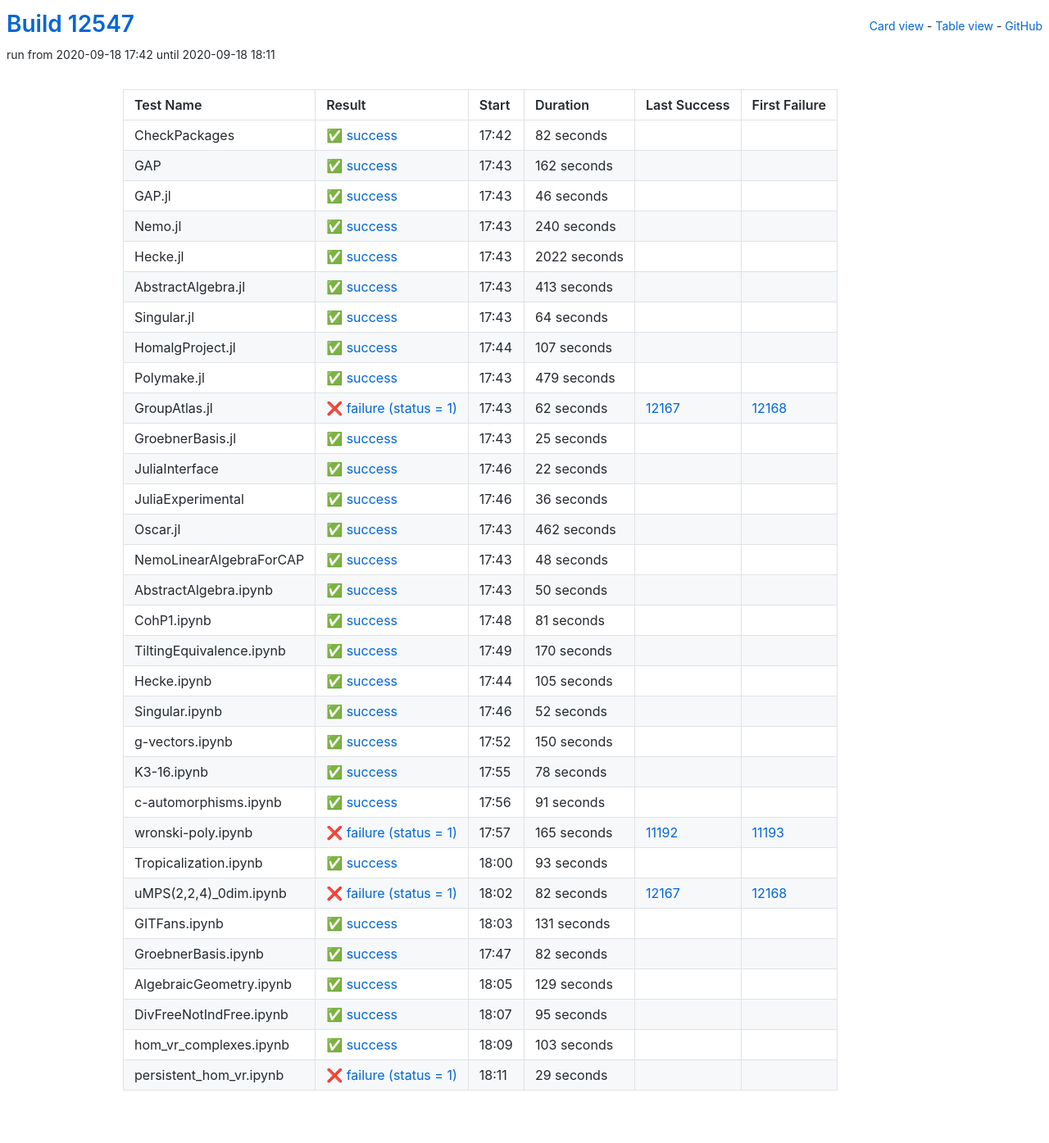
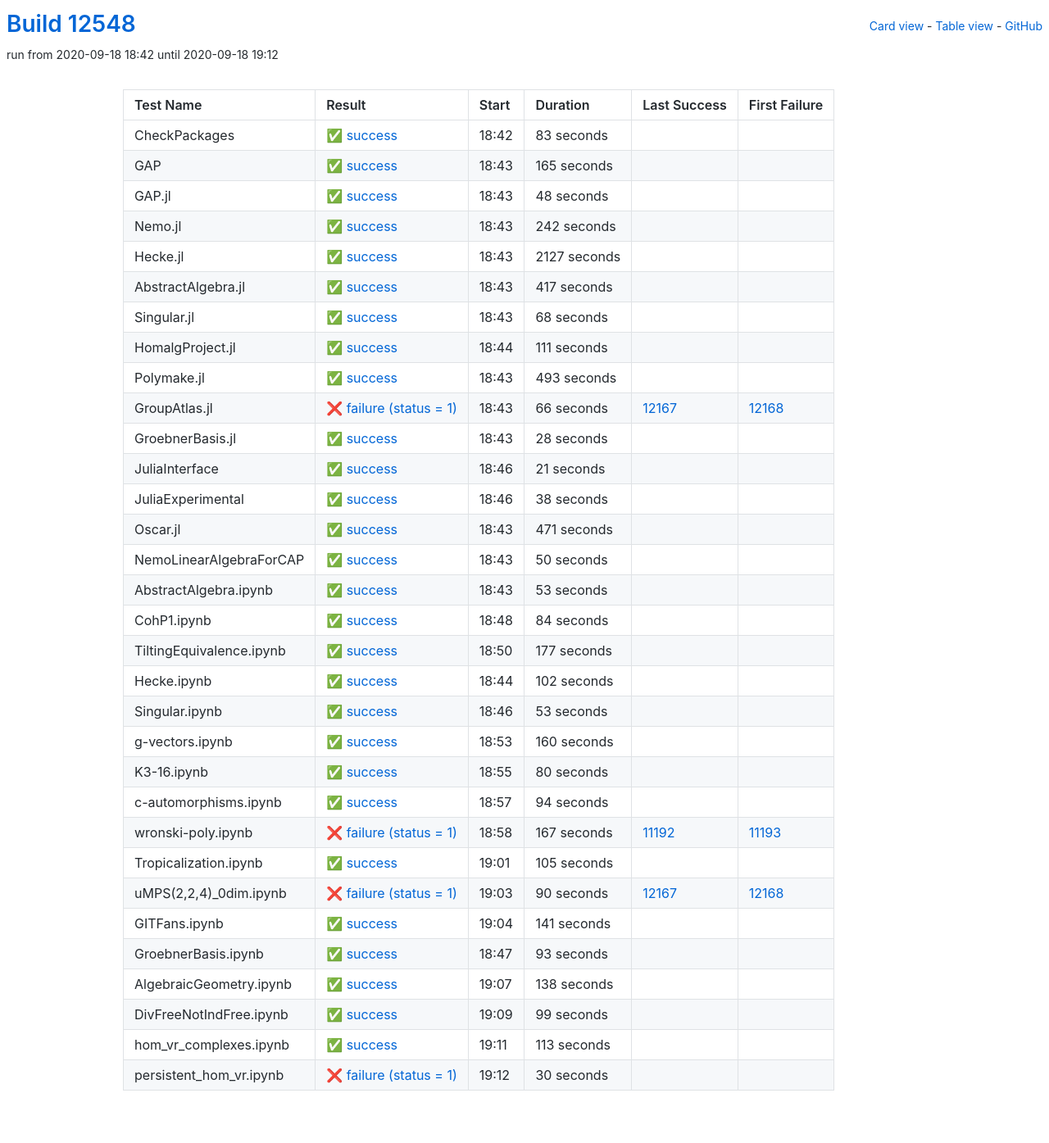
Before and after one commit to oscar-system/oscar-ci-status, a Jekyll site: the page built from table.html, in a window 1280 px wide. Shown: the whole page at 82% size. Built offline with Jekyll 4.4.1, drawn with Linux system fonts in a browser that asks for light colours.

Commit message:
Build #12548

```diff
--- a/_data/ci.yml
+++ b/_data/ci.yml
@@ -1,6 +1,6 @@
 ---
-build: 12547
-build_url: https://oscarci.mathematik.uni-kl.de/job/oscar/12547/
+build: 12548
+build_url: https://oscarci.mathematik.uni-kl.de/job/oscar/12548/
 job: oscar
 organization: oscar-system
 repo: oscar-ci-status
@@ -8,176 +8,32 @@ repourl: https://github.com/oscar-system/oscar-ci-status
 tests:
 - name: CheckPackages
   id: checkpackages
-  log: https://oscarci.mathematik.uni-kl.de/job/oscar/12547/artifact/logs/build-12547/CheckPackages.log
-  start: 2020-09-18 17:42
+  log: https://oscarci.mathematik.uni-kl.de/job/oscar/12548/artifact/logs/build-12548/CheckPackages.log
+  start: 2020-09-18 18:42
   success: true
   exitcode: 0
   status: success
-  duration: 82
+  duration: 83
   last_success: false
   last_success_url:
   first_failure: false
   first_failure_url:
 - name: GAP
   id: gap
-  log: https://oscarci.mathematik.uni-kl.de/job/oscar/12547/artifact/logs/build-12547/GAP.log
-  start: 2020-09-18 17:43
+  log: https://oscarci.mathematik.uni-kl.de/job/oscar/12548/artifact/logs/build-12548/GAP.log
+  start: 2020-09-18 18:43
   success: true
   exitcode: 0
   status: success
-  duration: 162
+  duration: 165
   last_success: false
   last_success_url:
   first_failure: false
   first_failure_url:
 - name: GAP.jl
   id: gap-jl
-  log: https://oscarci.mathematik.uni-kl.de/job/oscar/12547/artifact/logs/build-12547/GAP.jl.log
-  start: 2020-09-18 17:43
-  success: true
-  exitcode: 0
-  status: success
-  duration: 46
-  last_success: false
-  last_success_url:
-  first_failure: false
-  first_failure_url:
-- name: Nemo.jl
-  id: nemo-jl
-  log: https://oscarci.mathematik.uni-kl.de/job/oscar/12547/artifact/logs/build-12547/Nemo.jl.log
-  start: 2020-09-18 17:43
-  success: true
-  exitcode: 0
-  status: success
-  duration: 240
-  last_success: false
-  last_success_url:
-  first_failure: false
-  first_failure_url:
-- name: Hecke.jl
-  id: hecke-jl
-  log: https://oscarci.mathematik.uni-kl.de/job/oscar/12547/artifact/logs/build-12547/Hecke.jl.log
-  start: 2020-09-18 17:43
-  success: true
-  exitcode: 0
-  status: success
-  duration: 2022
-  last_success: false
-  last_success_url:
-  first_failure: false
-  first_failure_url:
-- name: AbstractAlgebra.jl
-  id: abstractalgebra-jl
-  log: https://oscarci.mathematik.uni-kl.de/job/oscar/12547/artifact/logs/build-12547/AbstractAlgebra.jl.log
-  start: 2020-09-18 17:43
-  success: true
-  exitcode: 0
-  status: success
-  duration: 413
-  last_success: false
-  last_success_url:
-  first_failure: false
-  first_failure_url:
-- name: Singular.jl
-  id: singular-jl
-  log: https://oscarci.mathematik.uni-kl.de/job/oscar/12547/artifact/logs/build-12547/Singular.jl.log
-  start: 2020-09-18 17:43
-  success: true
-  exitcode: 0
-  status: success
-  duration: 64
-  last_success: false
-  last_success_url:
-  first_failure: false
-  first_failure_url:
-- name: HomalgProject.jl
-  id: homalgproject-jl
-  log: https://oscarci.mathematik.uni-kl.de/job/oscar/12547/artifact/logs/build-12547/HomalgProject.jl.log
-  start: 2020-09-18 17:44
-  success: true
-  exitcode: 0
-  status: success
-  duration: 107
-  last_success: false
-  last_success_url:
-  first_failure: false
-  first_failure_url:
-- name: Polymake.jl
-  id: polymake-jl
-  log: https://oscarci.mathematik.uni-kl.de/job/oscar/12547/artifact/logs/build-12547/Polymake.jl.log
-  start: 2020-09-18 17:43
-  success: true
-  exitcode: 0
-  status: success
-  duration: 479
-  last_success: false
-  last_success_url:
-  first_failure: false
-  first_failure_url:
-- name: GroupAtlas.jl
-  id: groupatlas-jl
-  log: https://oscarci.mathematik.uni-kl.de/job/oscar/12547/artifact/logs/build-12547/GroupAtlas.jl.log
-  start: 2020-09-18 17:43
-  success: false
-  exitcode: 1
-  status: failure
-  duration: 62
-  last_success: 12167
-  last_success_url: https://oscarci.mathematik.uni-kl.de/job/oscar/12167/
-  first_failure: 12168
-  first_failure_url: https://oscarci.mathematik.uni-kl.de/job/oscar/12168/
-- name: GroebnerBasis.jl
-  id: groebnerbasis-jl
-  log: https://oscarci.mathematik.uni-kl.de/job/oscar/12547/artifact/logs/build-12547/GroebnerBasis.jl.log
-  start: 2020-09-18 17:43
-  success: true
-  exitcode: 0
-  status: success
-  duration: 25
-  last_success: false
-  last_success_url:
-  first_failure: false
-  first_failure_url:
-- name: JuliaInterface
-  id: juliainterface
-  log: https://oscarci.mathematik.uni-kl.de/job/oscar/12547/artifact/logs/build-12547/JuliaInterface.log
-  start: 2020-09-18 17:46
-  success: true
-  exitcode: 0
-  status: success
-  duration: 22
-  last_success: false
-  last_success_url:
-  first_failure: false
-  first_failure_url:
-- name: JuliaExperimental
-  id: juliaexperimental
-  log: https://oscarci.mathematik.uni-kl.de/job/oscar/12547/artifact/logs/build-12547/JuliaExperimental.log
-  start: 2020-09-18 17:46
-  success: true
-  exitcode: 0
-  status: success
-  duration: 36
-  last_success: false
-  last_success_url:
-  first_failure: false
-  first_failure_url:
-- name: Oscar.jl
-  id: oscar-jl
-  log: https://oscarci.mathematik.uni-kl.de/job/oscar/12547/artifact/logs/build-12547/Oscar.jl.log
-  start: 2020-09-18 17:43
-  success: true
-  exitcode: 0
-  status: success
-  duration: 462
-  last_success: false
-  last_success_url:
-  first_failure: false
-  first_failure_url:
-- name: NemoLinearAlgebraForCAP
-  id: nemolinearalgebraforcap
-  log: https://oscarci.mathematik.uni-kl.de/job/oscar/12547/artifact/logs/build-12547/NemoLinearAlgebraForCAP.log
-  start: 2020-09-18 17:43
+  log: https://oscarci.mathematik.uni-kl.de/job/oscar/12548/artifact/logs/build-12548/GAP.jl.log
+  start: 2020-09-18 18:43
   success: true
   exitcode: 0
   status: success
@@ -186,10 +42,142 @@ tests:
   last_success_url:
   first_failure: false
   first_failure_url:
-- name: AbstractAlgebra.ipynb
-  id: abstractalgebra-ipynb
-  log: https://oscarci.mathematik.uni-kl.de/job/oscar/12547/artifact/logs/build-12547/AbstractAlgebra.ipynb.log
-  start: 2020-09-18 17:43
+- name: Nemo.jl
+  id: nemo-jl
+  log: https://oscarci.mathematik.uni-kl.de/job/oscar/12548/artifact/logs/build-12548/Nemo.jl.log
+  start: 2020-09-18 18:43
+  success: true
+  exitcode: 0
+  status: success
+  duration: 242
+  last_success: false
+  last_success_url:
+  first_failure: false
+  first_failure_url:
+- name: Hecke.jl
+  id: hecke-jl
+  log: https://oscarci.mathematik.uni-kl.de/job/oscar/12548/artifact/logs/build-12548/Hecke.jl.log
+  start: 2020-09-18 18:43
+  success: true
+  exitcode: 0
+  status: success
+  duration: 2127
+  last_success: false
+  last_success_url:
+  first_failure: false
+  first_failure_url:
+- name: AbstractAlgebra.jl
+  id: abstractalgebra-jl
+  log: https://oscarci.mathematik.uni-kl.de/job/oscar/12548/artifact/logs/build-12548/AbstractAlgebra.jl.log
+  start: 2020-09-18 18:43
+  success: true
+  exitcode: 0
+  status: success
+  duration: 417
+  last_success: false
+  last_success_url:
+  first_failure: false
+  first_failure_url:
+- name: Singular.jl
+  id: singular-jl
+  log: https://oscarci.mathematik.uni-kl.de/job/oscar/12548/artifact/logs/build-12548/Singular.jl.log
+  start: 2020-09-18 18:43
+  success: true
+  exitcode: 0
+  status: success
+  duration: 68
+  last_success: false
+  last_success_url:
+  first_failure: false
+  first_failure_url:
+- name: HomalgProject.jl
+  id: homalgproject-jl
+  log: https://oscarci.mathematik.uni-kl.de/job/oscar/12548/artifact/logs/build-12548/HomalgProject.jl.log
+  start: 2020-09-18 18:44
+  success: true
+  exitcode: 0
+  status: success
+  duration: 111
+  last_success: false
+  last_success_url:
+  first_failure: false
+  first_failure_url:
+- name: Polymake.jl
+  id: polymake-jl
+  log: https://oscarci.mathematik.uni-kl.de/job/oscar/12548/artifact/logs/build-12548/Polymake.jl.log
+  start: 2020-09-18 18:43
+  success: true
+  exitcode: 0
+  status: success
+  duration: 493
+  last_success: false
+  last_success_url:
+  first_failure: false
+  first_failure_url:
+- name: GroupAtlas.jl
+  id: groupatlas-jl
+  log: https://oscarci.mathematik.uni-kl.de/job/oscar/12548/artifact/logs/build-12548/GroupAtlas.jl.log
+  start: 2020-09-18 18:43
+  success: false
+  exitcode: 1
+  status: failure
+  duration: 66
+  last_success: 12167
+  last_success_url: https://oscarci.mathematik.uni-kl.de/job/oscar/12167/
+  first_failure: 12168
+  first_failure_url: https://oscarci.mathematik.uni-kl.de/job/oscar/12168/
+- name: GroebnerBasis.jl
+  id: groebnerbasis-jl
+  log: https://oscarci.mathematik.uni-kl.de/job/oscar/12548/artifact/logs/build-12548/GroebnerBasis.jl.log
+  start: 2020-09-18 18:43
+  success: true
+  exitcode: 0
+  status: success
+  duration: 28
+  last_success: false
+  last_success_url:
+  first_failure: false
+  first_failure_url:
+- name: JuliaInterface
+  id: juliainterface
+  log: https://oscarci.mathematik.uni-kl.de/job/oscar/12548/artifact/logs/build-12548/JuliaInterface.log
+  start: 2020-09-18 18:46
+  success: true
+  exitcode: 0
+  status: success
+  duration: 21
+  last_success: false
+  last_success_url:
+  first_failure: false
+  first_failure_url:
+- name: JuliaExperimental
+  id: juliaexperimental
+  log: https://oscarci.mathematik.uni-kl.de/job/oscar/12548/artifact/logs/build-12548/JuliaExperimental.log
+  start: 2020-09-18 18:46
+  success: true
+  exitcode: 0
+  status: success
+  duration: 38
+  last_success: false
+  last_success_url:
+  first_failure: false
+  first_failure_url:
+- name: Oscar.jl
+  id: oscar-jl
+  log: https://oscarci.mathematik.uni-kl.de/job/oscar/12548/artifact/logs/build-12548/Oscar.jl.log
+  start: 2020-09-18 18:43
+  success: true
+  exitcode: 0
+  status: success
+  duration: 471
+  last_success: false
+  last_success_url:
+  first_failure: false
+  first_failure_url:
+- name: NemoLinearAlgebraForCAP
+  id: nemolinearalgebraforcap
+  log: https://oscarci.mathematik.uni-kl.de/job/oscar/12548/artifact/logs/build-12548/NemoLinearAlgebraForCAP.log
+  start: 2020-09-18 18:43
   success: true
   exitcode: 0
   status: success
@@ -198,34 +186,118 @@ tests:
   last_success_url:
   first_failure: false
   first_failure_url:
-- name: CohP1.ipynb
-  id: cohp1-ipynb
-  log: https://oscarci.mathematik.uni-kl.de/job/oscar/12547/artifact/logs/build-12547/CohP1.ipynb.log
-  start: 2020-09-18 17:48
+- name: AbstractAlgebra.ipynb
+  id: abstractalgebra-ipynb
+  log: https://oscarci.mathematik.uni-kl.de/job/oscar/12548/artifact/logs/build-12548/AbstractAlgebra.ipynb.log
+  start: 2020-09-18 18:43
   success: true
   exitcode: 0
   status: success
-  duration: 81
+  duration: 53
+  last_success: false
+  last_success_url:
+  first_failure: false
+  first_failure_url:
+- name: CohP1.ipynb
+  id: cohp1-ipynb
+  log: https://oscarci.mathematik.uni-kl.de/job/oscar/12548/artifact/logs/build-12548/CohP1.ipynb.log
+  start: 2020-09-18 18:48
+  success: true
+  exitcode: 0
+  status: success
+  duration: 84
   last_success: false
   last_success_url:
   first_failure: false
   first_failure_url:
 - name: TiltingEquivalence.ipynb
   id: tiltingequivalence-ipynb
-  log: https://oscarci.mathematik.uni-kl.de/job/oscar/12547/artifact/logs/build-12547/TiltingEquivalence.ipynb.log
-  start: 2020-09-18 17:49
+  log: https://oscarci.mathematik.uni-kl.de/job/oscar/12548/artifact/logs/build-12548/TiltingEquivalence.ipynb.log
+  start: 2020-09-18 18:50
   success: true
   exitcode: 0
   status: success
-  duration: 170
+  duration: 177
   last_success: false
   last_success_url:
   first_failure: false
   first_failure_url:
 - name: Hecke.ipynb
   id: hecke-ipynb
-  log: https://oscarci.mathematik.uni-kl.de/job/oscar/12547/artifact/logs/build-12547/Hecke.ipynb.log
-  start: 2020-09-18 17:44
+  log: https://oscarci.mathematik.uni-kl.de/job/oscar/12548/artifact/logs/build-12548/Hecke.ipynb.log
+  start: 2020-09-18 18:44
+  success: true
+  exitcode: 0
+  status: success
+  duration: 102
+  last_success: false
+  last_success_url:
+  first_failure: false
+  first_failure_url:
+- name: Singular.ipynb
+  id: singular-ipynb
+  log: https://oscarci.mathematik.uni-kl.de/job/oscar/12548/artifact/logs/build-12548/Singular.ipynb.log
+  start: 2020-09-18 18:46
+  success: true
+  exitcode: 0
+  status: success
+  duration: 53
+  last_success: false
+  last_success_url:
+  first_failure: false
+  first_failure_url:
+- name: g-vectors.ipynb
+  id: g-vectors-ipynb
+  log: https://oscarci.mathematik.uni-kl.de/job/oscar/12548/artifact/logs/build-12548/g-vectors.ipynb.log
+  start: 2020-09-18 18:53
+  success: true
+  exitcode: 0
+  status: success
+  duration: 160
+  last_success: false
+  last_success_url:
+  first_failure: false
+  first_failure_url:
+- name: K3-16.ipynb
+  id: k3-16-ipynb
+  log: https://oscarci.mathematik.uni-kl.de/job/oscar/12548/artifact/logs/build-12548/K3-16.ipynb.log
+  start: 2020-09-18 18:55
+  success: true
+  exitcode: 0
+  status: success
+  duration: 80
+  last_success: false
+  last_success_url:
+  first_failure: false
+  first_failure_url:
+- name: c-automorphisms.ipynb
+  id: c-automorphisms-ipynb
+  log: https://oscarci.mathematik.uni-kl.de/job/oscar/12548/artifact/logs/build-12548/c-automorphisms.ipynb.log
+  start: 2020-09-18 18:57
+  success: true
+  exitcode: 0
+  status: success
+  duration: 94
+  last_success: false
+  last_success_url:
+  first_failure: false
+  first_failure_url:
+- name: wronski-poly.ipynb
+  id: wronski-poly-ipynb
+  log: https://oscarci.mathematik.uni-kl.de/job/oscar/12548/artifact/logs/build-12548/wronski-poly.ipynb.log
+  start: 2020-09-18 18:58
+  success: false
+  exitcode: 1
+  status: failure
+  duration: 167
+  last_success: 11192
+  last_success_url: https://oscarci.mathematik.uni-kl.de/job/oscar/11192/
+  first_failure: 11193
+  first_failure_url: https://oscarci.mathematik.uni-kl.de/job/oscar/11193/
+- name: Tropicalization.ipynb
+  id: tropicalization-ipynb
+  log: https://oscarci.mathematik.uni-kl.de/job/oscar/12548/artifact/logs/build-12548/Tropicalization.ipynb.log
+  start: 2020-09-18 19:01
   success: true
   exitcode: 0
   status: success
@@ -234,70 +306,34 @@ tests:
   last_success_url:
   first_failure: false
   first_failure_url:
-- name: Singular.ipynb
-  id: singular-ipynb
-  log: https://oscarci.mathematik.uni-kl.de/job/oscar/12547/artifact/logs/build-12547/Singular.ipynb.log
-  start: 2020-09-18 17:46
+- name: uMPS(2,2,4)_0dim.ipynb
+  id: umps-2-2-4-0dim-ipynb
+  log: https://oscarci.mathematik.uni-kl.de/job/oscar/12548/artifact/logs/build-12548/uMPS-2-2-4-_0dim.ipynb.log
+  start: 2020-09-18 19:03
+  success: false
+  exitcode: 1
+  status: failure
+  duration: 90
+  last_success: 12167
+  last_success_url: https://oscarci.mathematik.uni-kl.de/job/oscar/12167/
+  first_failure: 12168
+  first_failure_url: https://oscarci.mathematik.uni-kl.de/job/oscar/12168/
+- name: GITFans.ipynb
+  id: gitfans-ipynb
+  log: https://oscarci.mathematik.uni-kl.de/job/oscar/12548/artifact/logs/build-12548/GITFans.ipynb.log
+  start: 2020-09-18 19:04
   success: true
   exitcode: 0
   status: success
-  duration: 52
+  duration: 141
   last_success: false
   last_success_url:
   first_failure: false
   first_failure_url:
-- name: g-vectors.ipynb
-  id: g-vectors-ipynb
-  log: https://oscarci.mathematik.uni-kl.de/job/oscar/12547/artifact/logs/build-12547/g-vectors.ipynb.log
-  start: 2020-09-18 17:52
-  success: true
-  exitcode: 0
-  status: success
-  duration: 150
-  last_success: false
-  last_success_url:
-  first_failure: false
-  first_failure_url:
-- name: K3-16.ipynb
-  id: k3-16-ipynb
-  log: https://oscarci.mathematik.uni-kl.de/job/oscar/12547/artifact/logs/build-12547/K3-16.ipynb.log
-  start: 2020-09-18 17:55
-  success: true
-  exitcode: 0
-  status: success
-  duration: 78
-  last_success: false
-  last_success_url:
-  first_failure: false
-  first_failure_url:
-- name: c-automorphisms.ipynb
-  id: c-automorphisms-ipynb
-  log: https://oscarci.mathematik.uni-kl.de/job/oscar/12547/artifact/logs/build-12547/c-automorphisms.ipynb.log
-  start: 2020-09-18 17:56
-  success: true
-  exitcode: 0
-  status: success
-  duration: 91
-  last_success: false
-  last_success_url:
-  first_failure: false
-  first_failure_url:
-- name: wronski-poly.ipynb
-  id: wronski-poly-ipynb
-  log: https://oscarci.mathematik.uni-kl.de/job/oscar/12547/artifact/logs/build-12547/wronski-poly.ipynb.log
-  start: 2020-09-18 17:57
-  success: false
-  exitcode: 1
-  status: failure
-  duration: 165
-  last_success: 11192
-  last_success_url: https://oscarci.mathematik.uni-kl.de/job/oscar/11192/
-  first_failure: 11193
-  first_failure_url: https://oscarci.mathematik.uni-kl.de/job/oscar/11193/
-- name: Tropicalization.ipynb
-  id: tropicalization-ipynb
-  log: https://oscarci.mathematik.uni-kl.de/job/oscar/12547/artifact/logs/build-12547/Tropicalization.ipynb.log
-  start: 2020-09-18 18:00
+- name: GroebnerBasis.ipynb
+  id: groebnerbasis-ipynb
+  log: https://oscarci.mathematik.uni-kl.de/job/oscar/12548/artifact/logs/build-12548/GroebnerBasis.ipynb.log
+  start: 2020-09-18 18:47
   success: true
   exitcode: 0
   status: success
@@ -306,86 +342,50 @@ tests:
   last_success_url:
   first_failure: false
   first_failure_url:
-- name: uMPS(2,2,4)_0dim.ipynb
-  id: umps-2-2-4-0dim-ipynb
-  log: https://oscarci.mathematik.uni-kl.de/job/oscar/12547/artifact/logs/build-12547/uMPS-2-2-4-_0dim.ipynb.log
-  start: 2020-09-18 18:02
-  success: false
-  exitcode: 1
-  status: failure
-  duration: 82
-  last_success: 12167
-  last_success_url: https://oscarci.mathematik.uni-kl.de/job/oscar/12167/
-  first_failure: 12168
-  first_failure_url: https://oscarci.mathematik.uni-kl.de/job/oscar/12168/
-- name: GITFans.ipynb
-  id: gitfans-ipynb
-  log: https://oscarci.mathematik.uni-kl.de/job/oscar/12547/artifact/logs/build-12547/GITFans.ipynb.log
-  start: 2020-09-18 18:03
+- name: AlgebraicGeometry.ipynb
+  id: algebraicgeometry-ipynb
+  log: https://oscarci.mathematik.uni-kl.de/job/oscar/12548/artifact/logs/build-12548/AlgebraicGeometry.ipynb.log
+  start: 2020-09-18 19:07
   success: true
   exitcode: 0
   status: success
-  duration: 131
-  last_success: false
-  last_success_url:
-  first_failure: false
-  first_failure_url:
-- name: GroebnerBasis.ipynb
-  id: groebnerbasis-ipynb
-  log: https://oscarci.mathematik.uni-kl.de/job/oscar/12547/artifact/logs/build-12547/GroebnerBasis.ipynb.log
-  start: 2020-09-18 17:47
-  success: true
-  exitcode: 0
-  status: success
-  duration: 82
-  last_success: false
-  last_success_url:
-  first_failure: false
-  first_failure_url:
-- name: AlgebraicGeometry.ipynb
-  id: algebraicgeometry-ipynb
-  log: https://oscarci.mathematik.uni-kl.de/job/oscar/12547/artifact/logs/build-12547/AlgebraicGeometry.ipynb.log
-  start: 2020-09-18 18:05
-  success: true
-  exitcode: 0
-  status: success
-  duration: 129
+  duration: 138
   last_success: false
   last_success_url:
   first_failure: false
   first_failure_url:
 - name: DivFreeNotIndFree.ipynb
   id: divfreenotindfree-ipynb
-  log: https://oscarci.mathematik.uni-kl.de/job/oscar/12547/artifact/logs/build-12547/DivFreeNotIndFree.ipynb.log
-  start: 2020-09-18 18:07
+  log: https://oscarci.mathematik.uni-kl.de/job/oscar/12548/artifact/logs/build-12548/DivFreeNotIndFree.ipynb.log
+  start: 2020-09-18 19:09
   success: true
   exitcode: 0
   status: success
-  duration: 95
+  duration: 99
   last_success: false
   last_success_url:
   first_failure: false
   first_failure_url:
 - name: hom_vr_complexes.ipynb
   id: hom-vr-complexes-ipynb
-  log: https://oscarci.mathematik.uni-kl.de/job/oscar/12547/artifact/logs/build-12547/hom_vr_complexes.ipynb.log
-  start: 2020-09-18 18:09
+  log: https://oscarci.mathematik.uni-kl.de/job/oscar/12548/artifact/logs/build-12548/hom_vr_complexes.ipynb.log
+  start: 2020-09-18 19:11
   success: true
   exitcode: 0
   status: success
-  duration: 103
+  duration: 113
   last_success: false
   last_success_url:
   first_failure: false
   first_failure_url:
 - name: persistent_hom_vr.ipynb
   id: persistent-hom-vr-ipynb
-  log: https://oscarci.mathematik.uni-kl.de/job/oscar/12547/artifact/logs/build-12547/persistent_hom_vr.ipynb.log
-  start: 2020-09-18 18:11
+  log: https://oscarci.mathematik.uni-kl.de/job/oscar/12548/artifact/logs/build-12548/persistent_hom_vr.ipynb.log
+  start: 2020-09-18 19:12
   success: false
   exitcode: 1
   status: failure
-  duration: 29
+  duration: 30
   last_success: false
   last_success_url:
   first_failure: false
```
Also changed, not shown: README.md.
